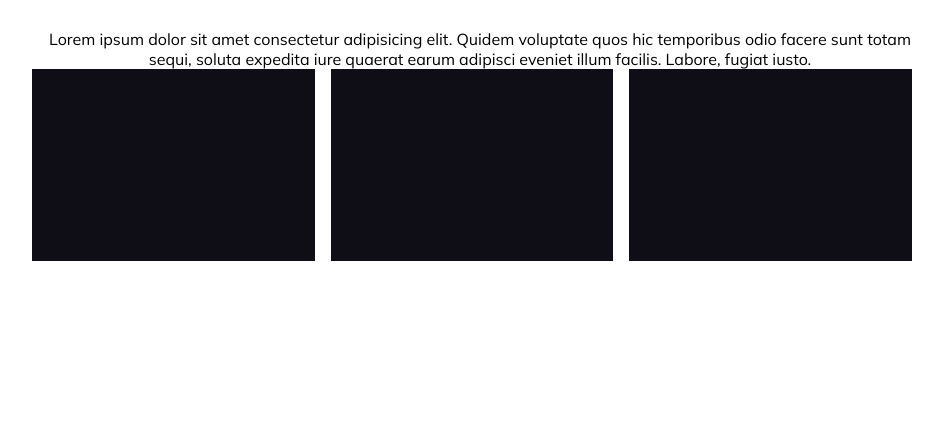
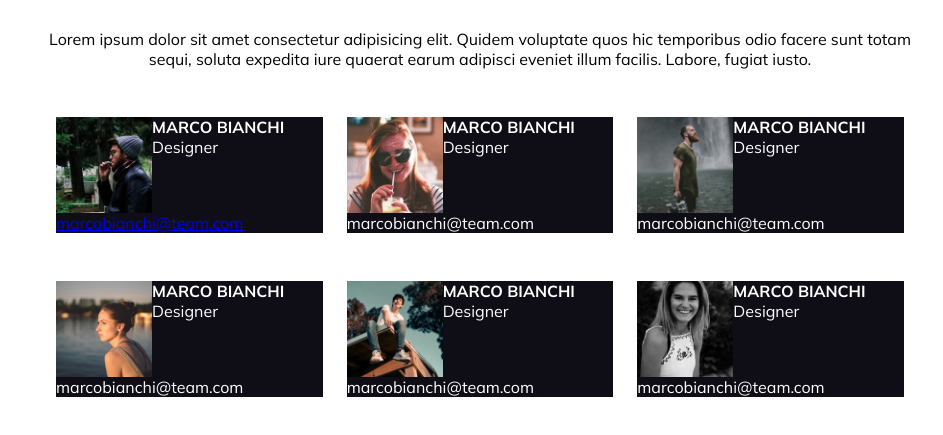
Before and after one commit to cerry24/html-css-float-cards, a plain HTML site: page index.html in a window 1280 px wide. Shown: the part 75-510 px from the top of the page, without its empty margins (160-1103 px from the left). Drawn offline with Linux system fonts and the light colour scheme.

Commit message:
implement-personal-info-inside-boxes

```diff
--- a/css/style.css
+++ b/css/style.css
@@ -17,26 +17,31 @@ body {
 .container {
     width: 70%;
     margin: 0 auto;
-    text-align: center;
     margin-top: 2rem;
 }
 
 header>h1 {
     color: #e53170;
     font-weight: 900;
+    text-align: center;
 }
 
-main>p {
-    padding-bottom: 2rem;
+#intro-paragraph {
+    text-align: center;
 }
 
 .riquadro {
     background-color: #0f0e17;
-    width: calc(100% / 3 - 1rem);
-    height: 6rem;
-    margin-right: 1rem;
+    color: white;
+    width: calc(100% / 3 - 2rem);
+    margin-left: 1.5rem;
+    margin-top: 3rem;
 }
 
 .float-left {
     float: left;
 }
+
+.riquadro img {
+    width: 6rem;
+}
--- a/index.html
+++ b/index.html
@@ -18,28 +18,69 @@
 
         <main class="container">
 
-            <section><p>Lorem ipsum dolor sit amet consectetur adipisicing elit. Quidem voluptate quos hic temporibus odio facere sunt totam sequi, soluta expedita iure quaerat earum adipisci eveniet illum facilis. Labore, fugiat iusto.</p>
+            <section><p id="intro-paragraph">Lorem ipsum dolor sit amet consectetur adipisicing elit. Quidem voluptate quos hic temporibus odio facere sunt totam sequi, soluta expedita iure quaerat earum adipisci eveniet illum facilis. Labore, fugiat iusto.</p>
             </section>
 
             <section class="clearfix">
                 <div class="riquadro float-left">
-
+                    <img class="float-left" src="./imgs/male1.png" alt="picture of a male">
+                    <p>
+                        <b>MARCO BIANCHI</b><br>
+                        <span>
+                            Designer <br>
+                            <a href="mailto:marcobianchi@team.com">marcobianchi@team.com</a>
+                        </span>
+                    </p>
                 </div>
                 <div class="riquadro float-left">
-
+                    <img class="float-left" src="./imgs/female1.png" alt="picture of a male">
+                    <p>
+                        <b>MARCO BIANCHI</b><br>
+                        <span>
+                            Designer <br>
+                            marcobianchi@team.com
+                        </span>
+                    </p>
                 </div>
                 <div class="riquadro float-left">
-
+                    <img class="float-left" src="./imgs/male2.png" alt="picture of a male">
+                    <p>
+                        <b>MARCO BIANCHI</b><br>
+                        <span>
+                            Designer <br>
+                            marcobianchi@team.com
+                        </span>
+                    </p>
                 </div>
                 <div class="riquadro float-left">
-
+                    <img class="float-left" src="./imgs/female2.png" alt="picture of a male">
+                    <p>
+                        <b>MARCO BIANCHI</b><br>
+                        <span>
+                            Designer <br>
+                            marcobianchi@team.com
+                        </span>
+                    </p>
                 </div>
                 <div class="riquadro float-left">
-
-
+                    <img class="float-left" src="./imgs/male3.png" alt="picture of a male">
+                    <p>
+                        <b>MARCO BIANCHI</b><br>
+                        <span>
+                            Designer <br>
+                            marcobianchi@team.com
+                        </span>
+                    </p>
                 </div>
                 <div class="riquadro float-left">
-
+                    <img class="float-left" src="./imgs/female3.png" alt="picture of a male">
+                    <p>
+                        <b>MARCO BIANCHI</b><br>
+                        <span>
+                            Designer <br>
+                            marcobianchi@team.com
+                        </span>
+                    </p>
                 </div>
         </section>
 
```
Lines whose indentation alone changed are shown as unchanged.
